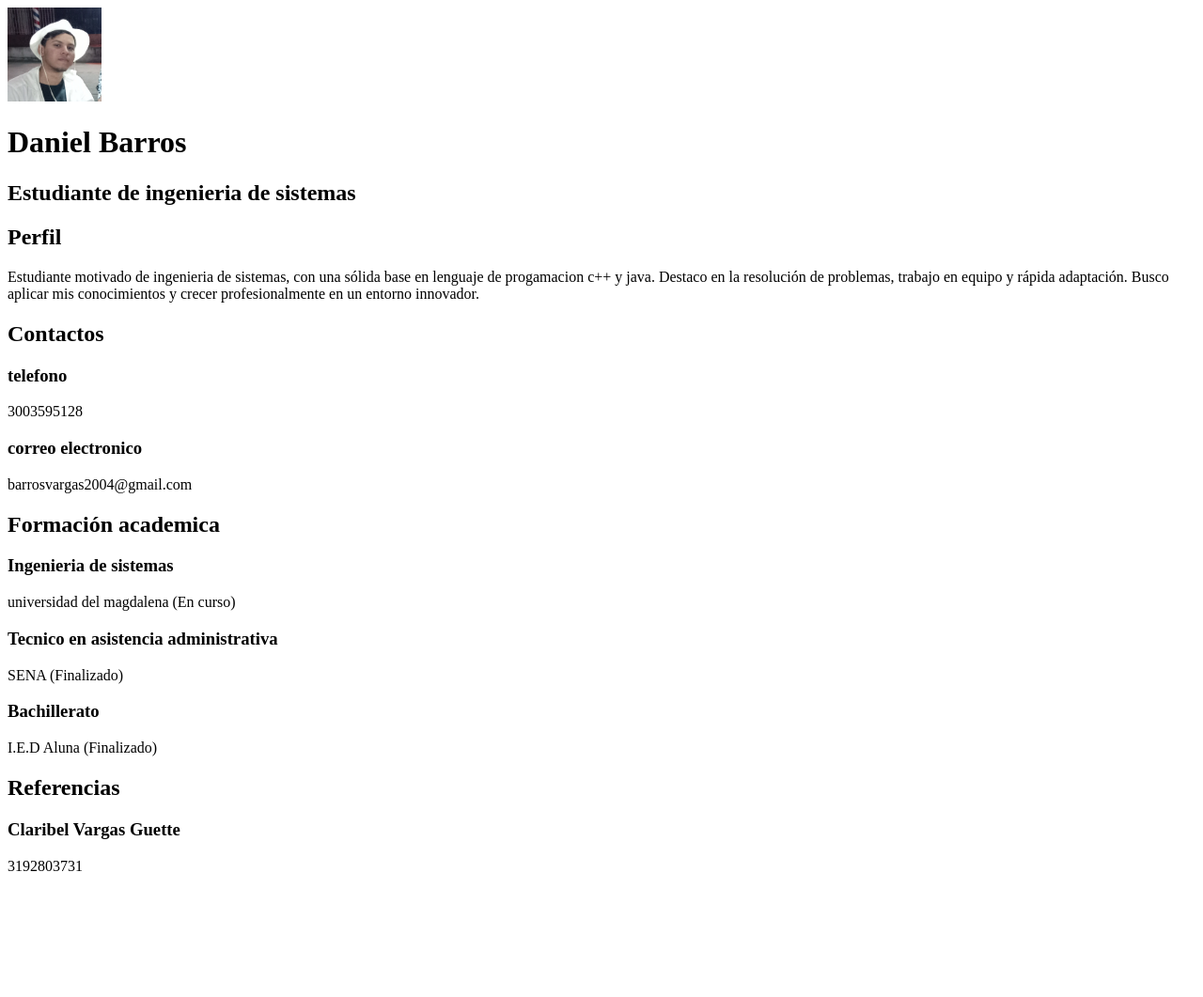
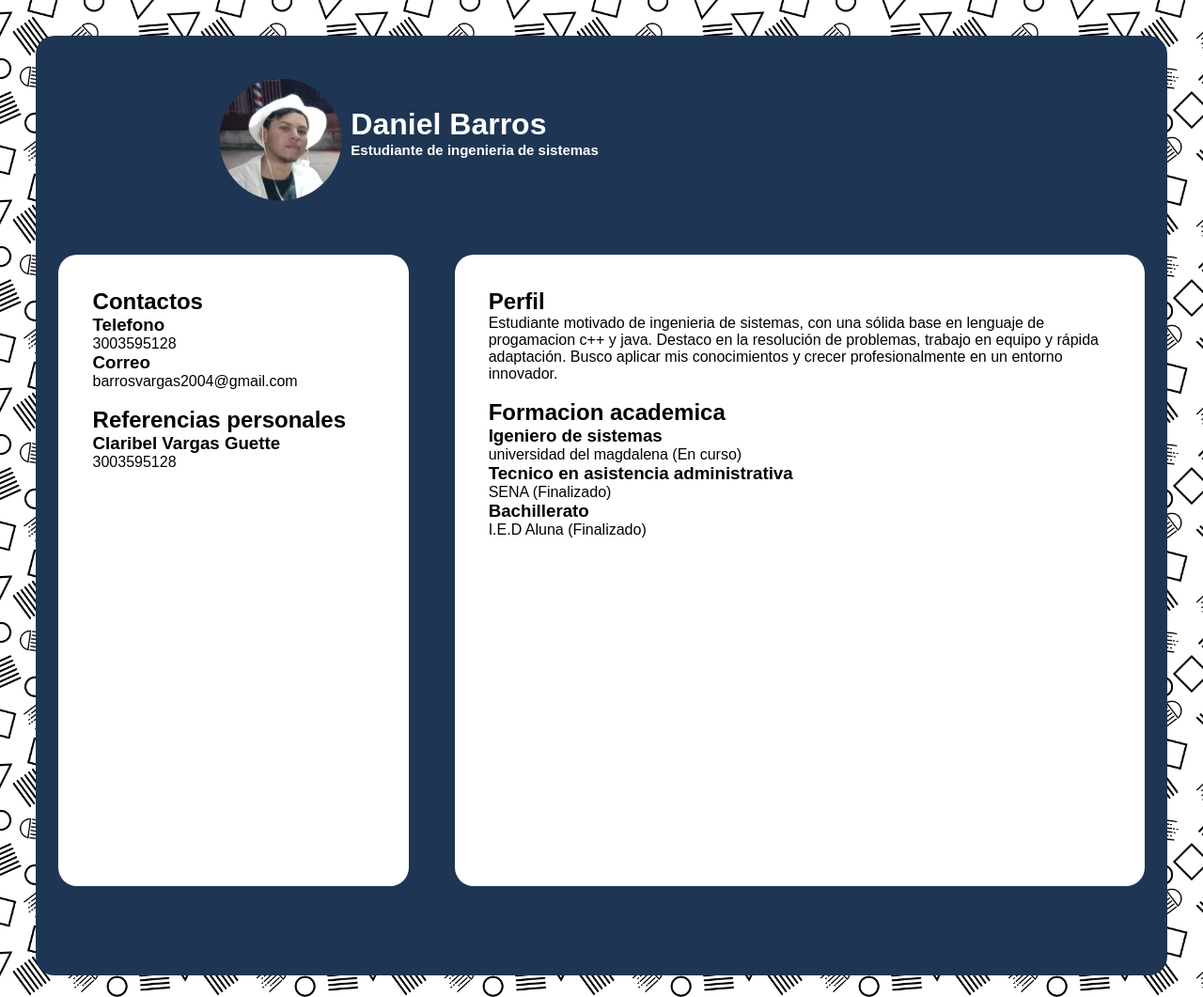
Before and after one commit to DannelBA/hoja-de-vida, a plain HTML site: page index.html in a window 1280 px wide. Shown: the top 1061 px of the page at 94% size. Before the commit the page ends 947 px from the top, so only its background shows below. Drawn offline with Linux system fonts and the light colour scheme; a web font is replaced by a local one.

Commit message:
nueva version

```diff
--- /dev/null
+++ b/estilos.css
@@ -0,0 +1,59 @@
+*{
+    margin: 0;
+    font-family: "Signika Negative", sans-serif;
+    font-optical-sizing: auto;
+}
+body{
+    background-image: url('https://github.com/DannelBA/hoja-de-vida/blob/main/recursos/fondo.png?raw=true');
+    background-size: 400px 400px;
+    background-repeat: repeat;
+}
+
+#container{
+    height: 1000px;
+    margin: 3%;
+    background-color: #1e3653;
+    border-radius: 20px;
+}
+
+.header{
+    color: #ffffff;
+    height: 100px;
+    margin: 3%;
+    text-align: left;
+    padding: 3%;
+    padding-left: 150px;
+    img{
+
+        width: 130px;
+        float: left;
+        padding: 1%;
+        border-radius: 100px;
+    }
+    div{
+        padding-top: 40px;
+        h2{
+            font-size: 15px;
+        }
+    }
+}
+
+#leftPanel{
+    margin: 2%;
+    width: 25%;
+    height: 600px;
+    float: left;
+    background-color: #ffffff;
+    border-radius: 20px;
+    padding: 3%;
+}
+
+#rigthPanel{
+    margin: 2%;
+    width: 55%;
+    height: 600px;
+    float: left;
+    background-color: #ffffff;
+    border-radius: 20px;
+    padding: 3%;
+}
--- a/index.html
+++ b/index.html
@@ -4,37 +4,53 @@
     <meta charset="UTF-8">
     <meta name="viewport" content="width=device-width, initial-scale=1.0">
     <title>Hoja de vida.</title>
+    <link rel="preconnect" href="https://fonts.googleapis.com">
+    <link rel="preconnect" href="https://fonts.gstatic.com" crossorigin>
+    <link href="https://fonts.googleapis.com/css2?family=Signika+Negative:wght@300..700&display=swap" rel="stylesheet">
+    <link rel="stylesheet" href="estilos.css">
 </head>
 <body>
-    <header>
-        <img src="https://github.com/DannelBA/hoja-de-vida/blob/main/recursos/fotoPerfil.jpg?raw=true" alt="Foto de perfil" width="100px">
-        <h1>Daniel Barros</h1>
-        <h2>Estudiante de ingenieria de sistemas</h2>
-    </header>
-    <div class="Perfil">
-        <h2>Perfil</h2>
-        <p>Estudiante motivado de ingenieria de sistemas, con una sólida base en lenguaje de progamacion c++ y java. Destaco en la resolución de problemas, trabajo en equipo y rápida adaptación. Busco aplicar mis conocimientos y crecer profesionalmente en un entorno innovador.</p>
-    </div>
-    <div class="Contactos">
-        <h2>Contactos</h2>
-        <h3>telefono</h3>
-        <p>3003595128</p>
-        <h3>correo electronico</h3>
-        <p>barrosvargas2004@gmail.com</p>
-    </div>
-    <div class="Formacion academica">
-        <h2>Formación academica</h2>
-        <h3>Ingenieria de sistemas</h3>
-        <p>universidad del magdalena (En curso)</p>
-        <h3>Tecnico en asistencia administrativa</h3>
-        <p>SENA (Finalizado)</p>
-        <h3>Bachillerato</h3>
-        <p>I.E.D Aluna (Finalizado)</p>
-    </div>
-    <div class="Referencias">
-        <h2>Referencias</h2>
-        <h3>Claribel Vargas Guette</h3>
-        <p>3192803731</p>
+    <div id="container">
+        <header class="header">
+            <img src="https://github.com/DannelBA/hoja-de-vida/blob/main/recursos/fotoPerfil.jpg?raw=true" alt="Foto de perfil">
+            <div>
+                <h1>Daniel Barros</h1>
+                <h2>Estudiante de ingenieria de sistemas</h2>
+            </div>
+        </header>
+        <div id="paneles">
+            <section id="leftPanel">
+                <h2>Contactos</h2>
+                <h3>Telefono</h3>
+                <p>3003595128</p>
+                <h3>Correo</h3>
+                <p>barrosvargas2004@gmail.com</p>
+                <br>
+                <h2>Referencias personales</h2>
+                <h3>Claribel Vargas Guette</h3>
+                <p>3003595128</p>
+            </section>
+
+            <section id="rigthPanel">
+                <h2>Perfil</h2>
+                <p>
+                    Estudiante motivado de ingenieria de sistemas,
+                   con una sólida base en lenguaje de progamacion
+                   c++ y java. Destaco en la resolución de problemas,
+                   trabajo en equipo y rápida adaptación. Busco aplicar
+                   mis conocimientos y crecer profesionalmente en un
+                   entorno innovador.
+                </p>
+                <br>
+                <h2>Formacion academica</h2>
+                <h3>Igeniero de sistemas</h3>
+                <p>universidad del magdalena <span>(En curso)</span></p>
+                <h3>Tecnico en asistencia administrativa</h3>
+                <p>SENA <span>(Finalizado)</span></p>
+                <h3>Bachillerato</h3>
+                <p>I.E.D Aluna <span>(Finalizado)</span></p>
+            </section>
+        </div>
     </div>
 </body>
 </html>
```
